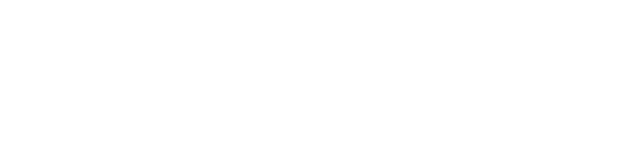
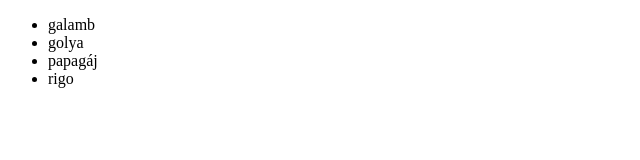
Before and after one commit to szalmasinikolckik/allatok, a plain HTML site: page index.html in a window 1280 px wide. Shown: the whole page, without its empty margins (0-640 px from the left). Drawn offline with Linux system fonts and the light colour scheme.

Commit message:
Update index.html + madarak

```diff
--- a/index.html
+++ b/index.html
@@ -6,6 +6,11 @@
     <title>Document</title>
 </head>
 <body>
-
+    <ul>
+        <li>galamb</li>
+        <li>golya</li>
+        <li>papagáj</li>
+        <li>rigo</li>
+    </ul>
 </body>
 </html>
```
